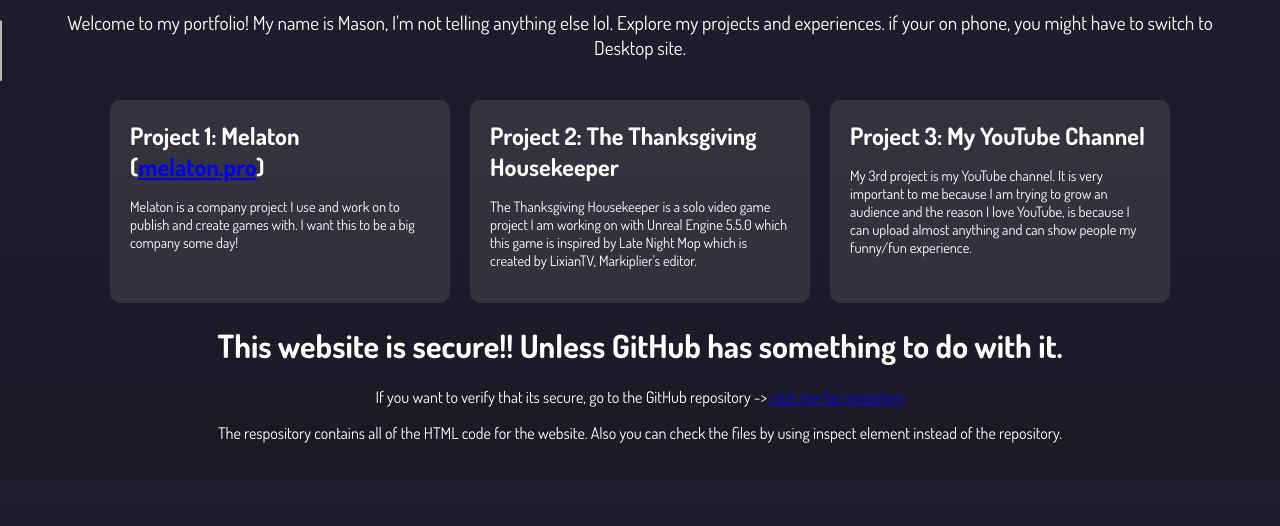
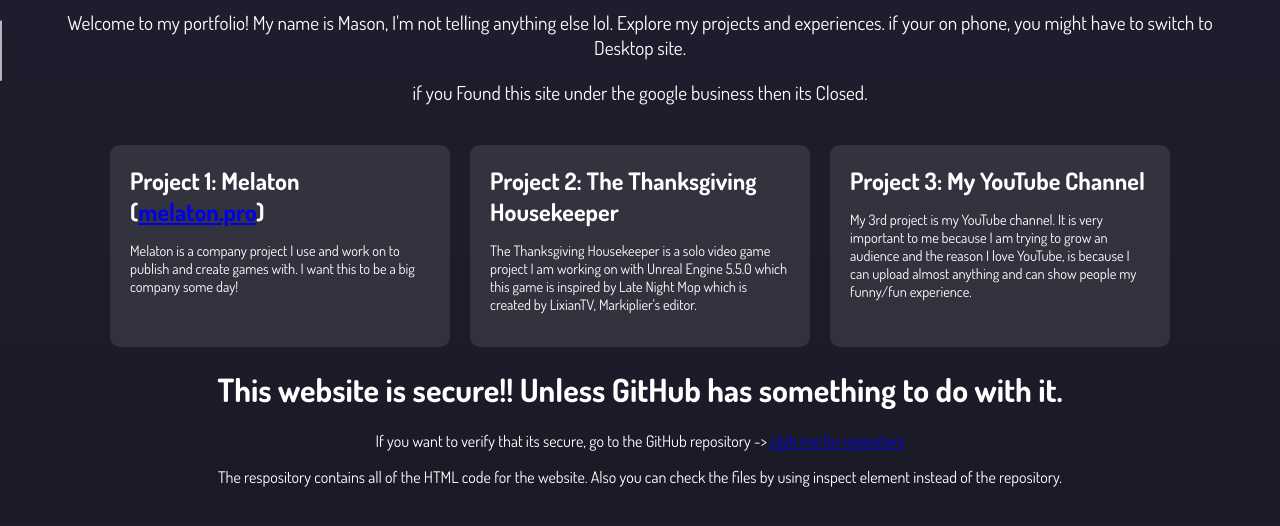
Before and after one commit to WilRhy/wilrhy.github.io, a plain HTML site: page index.html in a window 1280 px wide. Shown: the part 186-712 px from the top of the page. Drawn offline with Linux system fonts and the light colour scheme.

Commit message:
Update index.html

```diff
--- a/index.html
+++ b/index.html
@@ -129,6 +129,7 @@
     <div class="header">
       <h1>WilRhy's Portfolio and i guess resumé</h1>
       <p>Welcome to my portfolio! My name is Mason, I'm not telling anything else lol. Explore my projects and experiences. if your on phone, you might have to switch to Desktop site.</p>
+<p>if you Found this site under the google business then its Closed.</p>
     </div>
     <div class="portfolio-grid">
       <!-- Portfolio Item 1 -->
```
